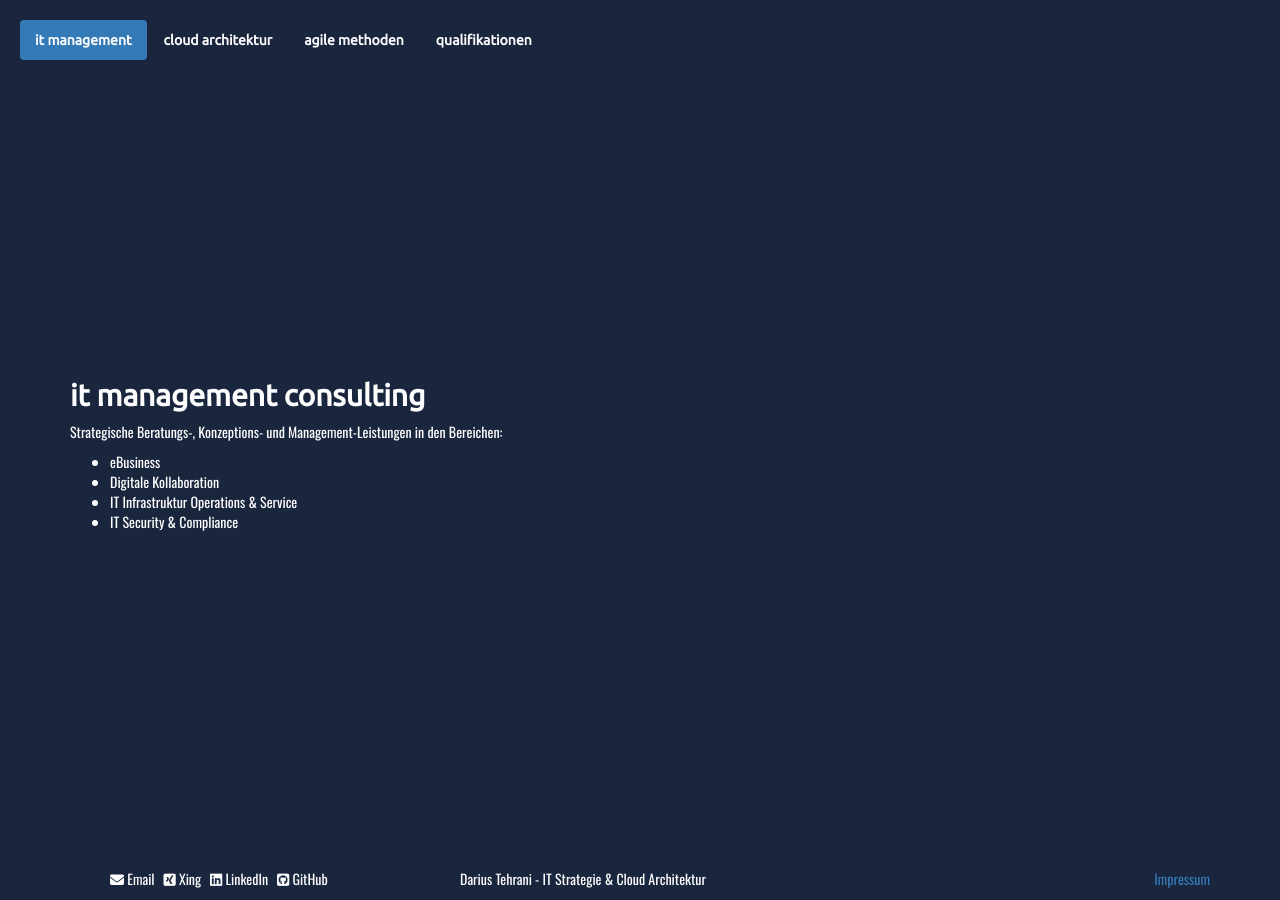
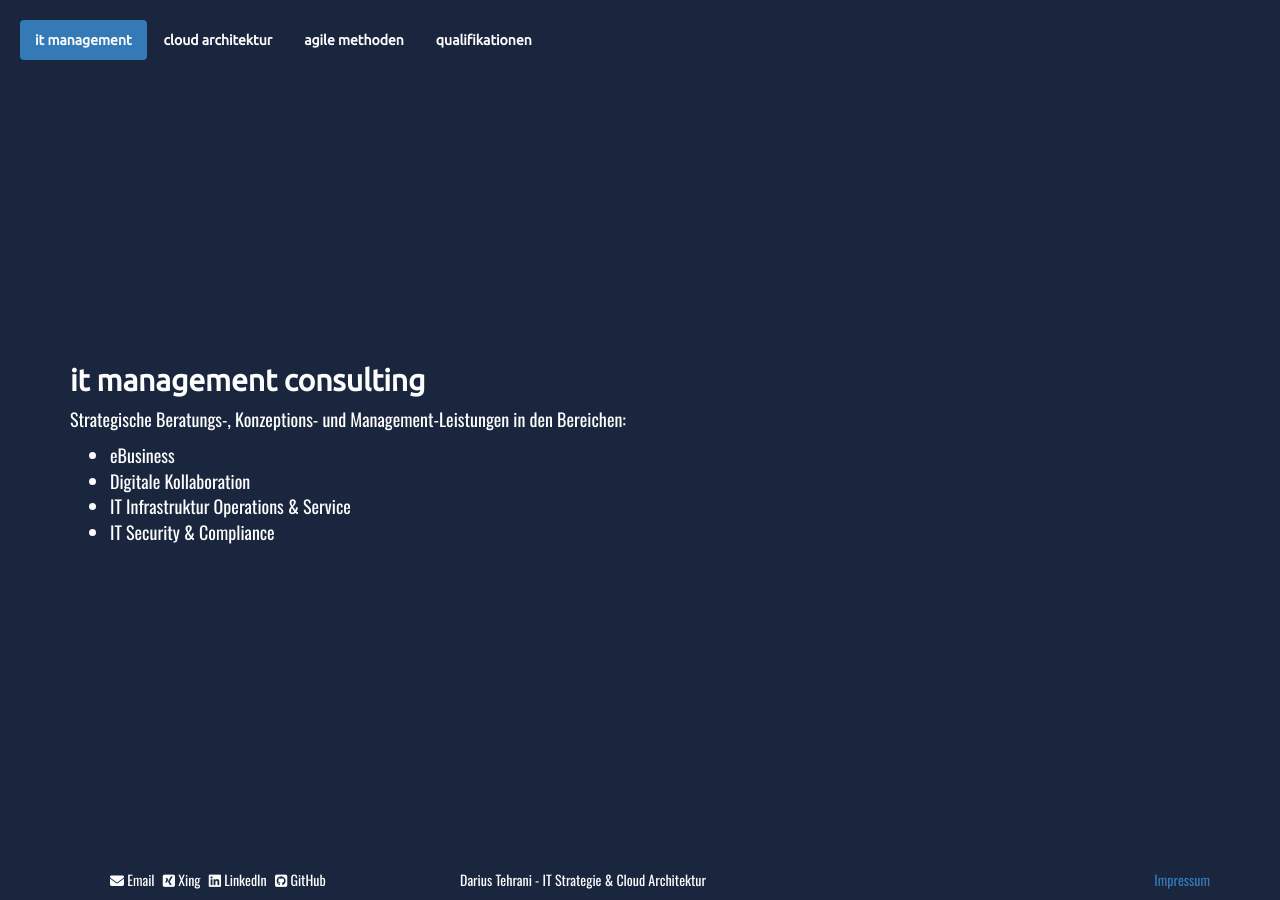
Before and after one commit to datadarius/darius.github.io, a Jekyll site: the page built from index.md, in a window 1280 px wide. Built offline with Jekyll 4.4.1, drawn with Linux system fonts in a browser that asks for light colours; nearby versions of some CDN libraries.

Commit message:
font sizes

```diff
--- a/assets/main.scss
+++ b/assets/main.scss
@@ -6,13 +6,11 @@
 // Our variables
 $base-font-family-headings: Ubuntu, sans-serif;
 $base-font-family: Oswald;
-$base-font-size:   24px;
+$base-font-size:   18px;
 $base-font-weight: 400;
 $small-font-size:  $base-font-size * 0.875;
 $base-line-height: 1.5;
 $text-color: #fdfdfd;
-
-
 
 $background-color: #fdfdfd;
 $brand-color:      #2a7ae2;
@@ -87,14 +85,12 @@
    color: $text-color;
 }
 
-p {
-   font-family: $base-font-family;
-   font-weight: 500;
-   color: $text-color;
+body{
+  font-family: $base-font-family;
+  color: $text-color;
+  font-size: $base-font-size;
 }
 
-li {
-   font-family: $base-font-family;
-   font-weight: 500;
-   color: $text-color;
+ul#menu, footer{
+  font-size: 14px;
 }
```
